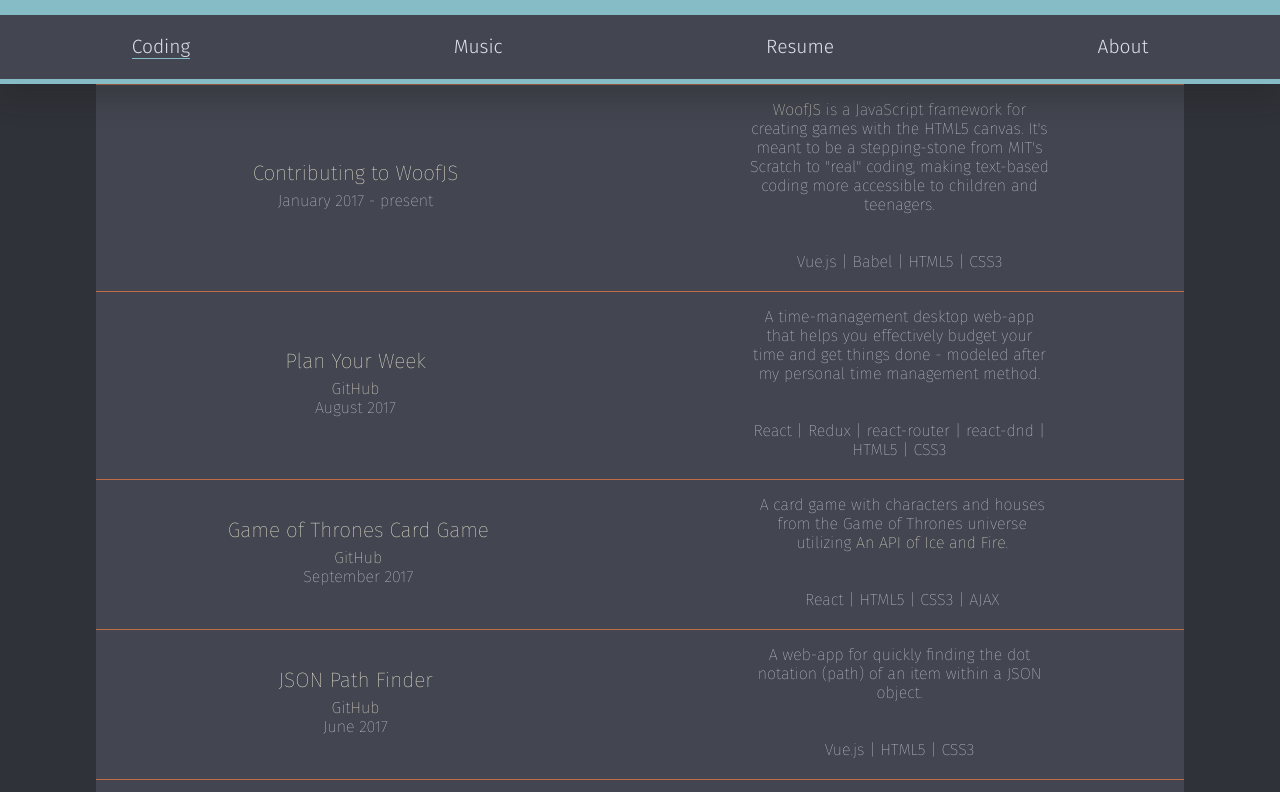
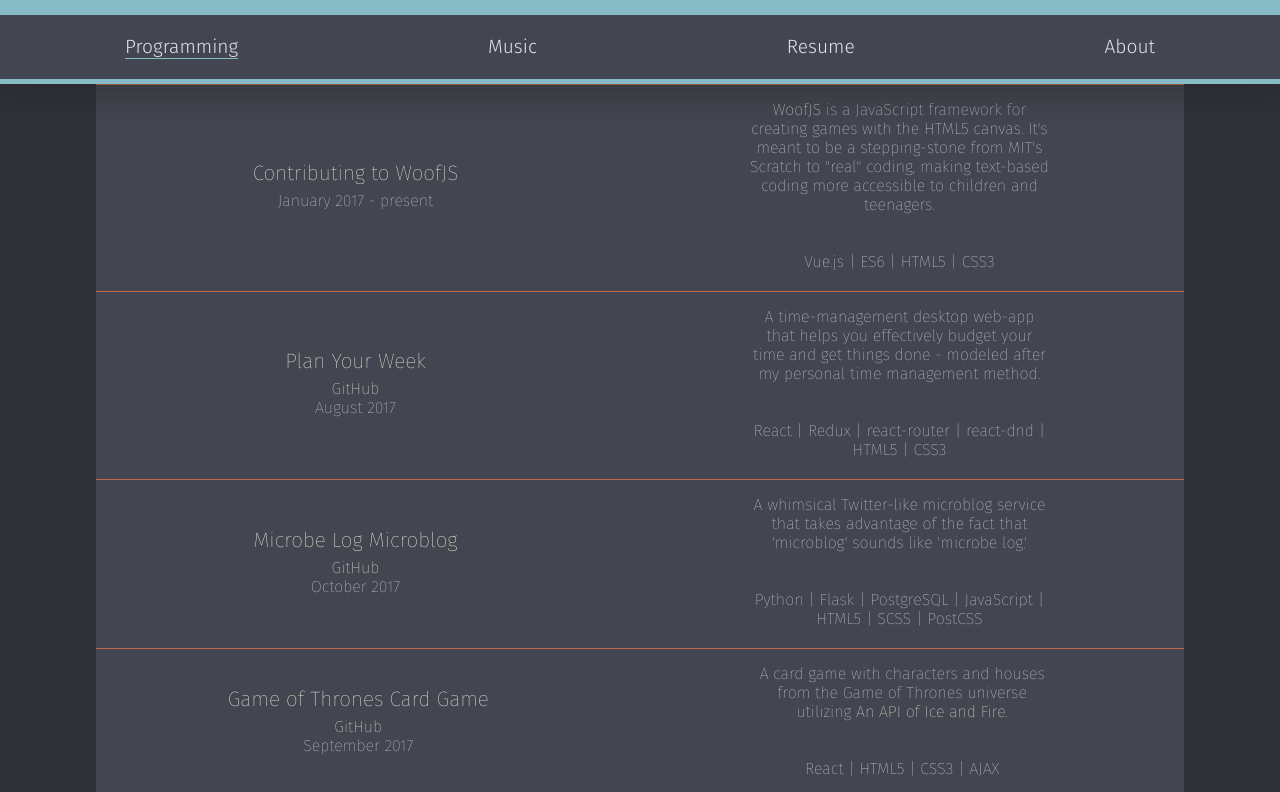
Before and after one commit to joebeachjoebeach/portfolio, a plain HTML site: page index.html in a window 1280 px wide. Shown: the part 176-968 px from the top of the page. Drawn offline with nearby package versions, Linux system fonts and the light colour scheme.

Commit message:
add microbe log

```diff
--- a/index.html
+++ b/index.html
@@ -22,7 +22,7 @@
 
 			<div id="header-heading">
 				<h1 id="header-heading-title">Joe Beach</h1>
-				<p id="header-heading-subtitle">front-end developer</p>
+				<p id="header-heading-subtitle">web developer</p>
 				<div id="icons">
 					<a v-for="icon in icons" :href="icon.url" target="_blank">
 						<img class="header-heading-icon" :src="icon.hover ? icon.dark : icon.light" :alt="icon.alt" @mouseenter="icon.hover = !icon.hover" @mouseleave="icon.hover = !icon.hover">
@@ -32,7 +32,7 @@
 			</div>
 
 			<div id="header-nav">
-				<button :class="{ current: section == 'code' }" @click="section = 'code'">Coding</button>
+				<button :class="{ current: section == 'code' }" @click="section = 'code'">Programming</button>
 				<button :class="{ current: section == 'music' }" @click="section = 'music'">Music</button>
 				<button :class="{ current: section == 'resume' }" @click="section = 'resume'">Resume</button>
 				<button :class="{ current: section == 'about' }" @click="section = 'about'">About</button>
--- a/js/index.js
+++ b/js/index.js
@@ -20,8 +20,8 @@
 	data: {
 		shrink: false,
 		blurb: {
-			intro: "I'm a front-end developer and musician based in New York City.",
-			main: "This portfolio is a collection of coding and music projects that I've completed to-date.",
+			intro: "I'm a web developer and musician based in New York City.",
+			main: "This portfolio is a collection of programming and music projects that I've completed to-date.",
 		},
 		icons: [
 			{
@@ -54,18 +54,28 @@
 				target: "_blank",
 				date: "January 2017 - present",
 				description: "<a href='http://woofjs.com'>WoofJS</a> is a JavaScript framework for creating games with the HTML5 canvas. It's meant to be a stepping-stone from MIT's Scratch to \"real\" coding, making text-based coding more accessible to children and teenagers.",
-				tools: "Vue.js | Babel | HTML5 | CSS3",
+				tools: "Vue.js | ES6 | HTML5 | CSS3",
 				id: "woofjs"
 			},
 			{
 				title: "Plan Your Week",
-				url: "http://joebeachjoebeach.github.io/plan-your-week",
+				url: "https://joebeachjoebeach.github.io/plan-your-week",
 				gitHubUrl: "https://github.com/joebeachjoebeach/plan-your-week",
 				target: "_blank",
 				date: "August 2017",
 				description: "A time-management desktop web-app that helps you effectively budget your time and get things done - modeled after my personal time management method.",
 				tools: "React | Redux | react-router | react-dnd | HTML5 | CSS3",
 				id: "plan-your-week"
+			},
+			{
+				title: "Microbe Log Microblog",
+				url: "https://microbe-log-microblog.herokuapp.com/",
+				gitHubUrl: "https://github.com/joebeachjoebeach/microbe-log-microblog",
+				target: "_blank",
+				date: "October 2017",
+				description: "A whimsical Twitter-like microblog service that takes advantage of the fact that 'microblog' sounds like 'microbe log.'",
+				tools: "Python | Flask | PostgreSQL | JavaScript | HTML5 | SCSS | PostCSS",
+				id: "microbe-log-microblog"
 			},
 			{
 				title: "Game of Thrones Card Game",
@@ -83,7 +93,7 @@
 				gitHubUrl: "https://github.com/joebeachjoebeach/json-path-finder",
 				target: "_blank",
 				date: "June 2017",
-				description: "A web-app for quickly finding the dot notation (path) of an item within a JSON object.",
+				description: "A web-app for quickly finding the dot notation (path) of an item within a JSON object. I built this to help students of mine who were new to programming become more comfortable working with JSON.",
 				tools: "Vue.js | HTML5 | CSS3",
 				id: "json-path-finder"
 			},
@@ -152,6 +162,19 @@
 		],
 		resume: [
 			{
+				position: "Attendee",
+				business: "Recurse Center",
+				url: "https://recurse.com",
+				location: "New York, NY",
+				date: "September 2017 - Present",
+				description: [
+					"Learning back-end web development with Python and Flask",
+					"Diving deeper into back-end development through building a lightweight back-end web framework",
+					"Learning, collaborating, and studying with others in a self-directed environment"
+				],
+				id: "resume-recurse"
+			},
+			{
 				position: "Curriculum Developer",
 				business: "The Coding Space",
 				url: "http://thecodingspace.com",
@@ -191,12 +214,12 @@
 				id: "bse"
 			}
 		],
-		languages: "JavaScript | HTML5 | CSS3",
-		frameworks: "React | Redux | Vue.js | jQuery | Bootstrap",
+		languages: "JavaScript | Python | HTML5 | CSS3",
+		frameworks: "React | Redux | Vue.js | Flask | SASS",
 		software: "Git | npm | Adobe Photoshop",
 	},
 	methods: {
-		fadeBg: function (id) {
+		fadeBg: function(id) {
 			var thisItem = document.getElementById(id);
 			var a = 1;
 			var interval = setInterval(function() {
@@ -206,7 +229,7 @@
 					clearInterval(interval);
 			}, 15);
 		},
-		unfadeBg: function (id) {
+		unfadeBg: function(id) {
 			var thisItem = document.getElementById(id);
 			var a = 0;
 			var interval = setInterval(function() {
```
